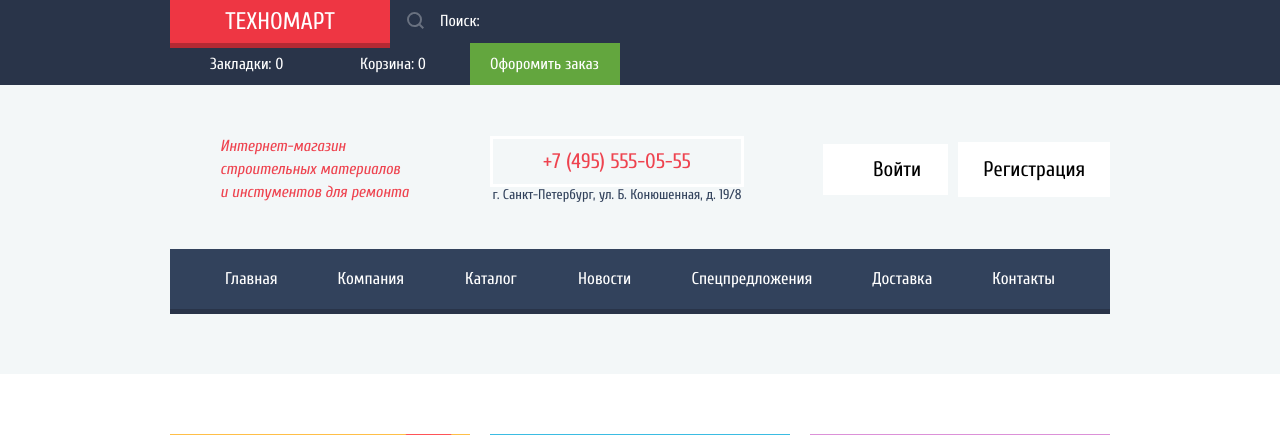
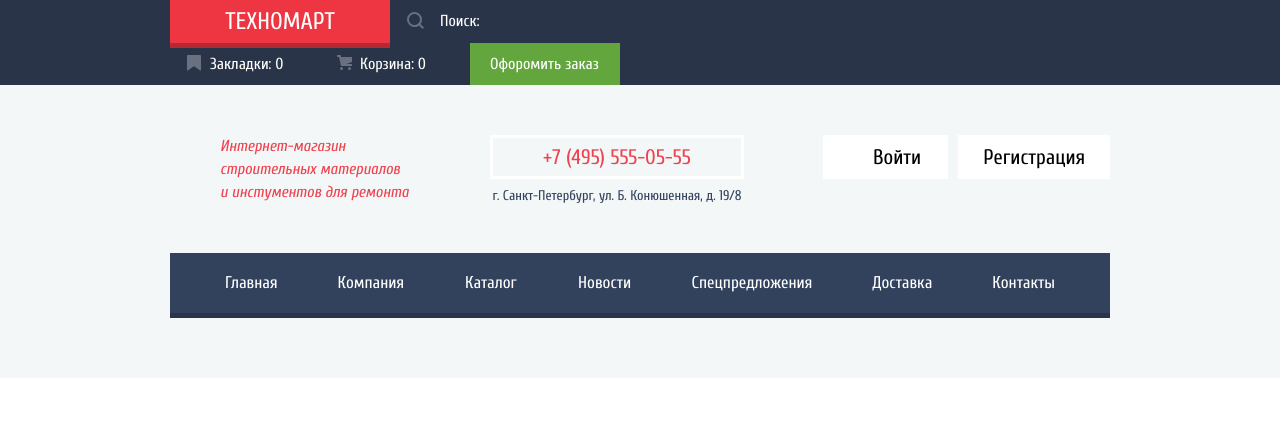
Before and after one commit to nyasquirrel/technomart, a PHP site: page / in a window 1280 px wide. Shown: the top 435 px of the page. Run offline with PHP 8.4, Linux system fonts and the light colour scheme.

Commit message:
Добавил иконки для закладок и корзины, выровнял шапку

```diff
--- a/css/style-fix.css
+++ b/css/style-fix.css
@@ -92,6 +92,7 @@ em, i {
 	margin: 0;
 }
 .top-menu li {
+	position: relative;
 	width: 150px;
 	display: inline-block;
 	list-style: none;
@@ -101,15 +102,15 @@ em, i {
 .top-menu li:last-child {
 	margin-right: 0;
 }
-.top-menu li a {
+.top-menu a {
 	display: block;
 	padding: 12px 30px 12px 40px;
 	white-space: nowrap;
 }
-.top-menu li a:hover {
+.top-menu a:hover {
 	background-color: #212a3a;
 }
-.top-menu li a:active {
+.top-menu a:active {
 	background-color: #161d29;
 }
 
@@ -122,6 +123,29 @@ em, i {
 }
 .top-menu li:last-child a:active {
 	background-color: #518534;
+}
+.top-menu__icons {
+	position: absolute;
+	top: 12px;
+	left: 17px;
+}
+.icon-bookmark {
+	fill: rgba(255, 255, 255, 0.3);
+}
+a:hover .icon-bookmark {
+	fill: rgba(255, 255, 255, 1);
+}
+a:active .icon-bookmark {
+	fill: rgba(255, 255, 255, 0.5);
+}
+.icon-cart {
+	fill: rgba(255, 255, 255, 0.3);
+}
+a:hover .icon-cart {
+	fill: rgba(255, 255, 255, 1);
+}
+a:active .icon-cart {
+	fill: rgba(255, 255, 255, 0.5);
 }
 .logo {
 	width: 220px;
@@ -179,7 +203,7 @@ em, i {
 	display: flex;
 	flex: 1 0 auto;
 	width: 940px;
-	align-items: center;
+	align-items: flex-start;
 	margin-bottom: 45px;
 }
 .title-text {
@@ -188,6 +212,7 @@ em, i {
 	padding: 0 50px;
 	color: #ee434f;
 	line-height: 23px;
+	font-size: 16px;
 }
 .title-contacts {
 	display: flex;
@@ -195,10 +220,11 @@ em, i {
 }
 .title-number {
 	border: 3px solid #fff;
+	margin-bottom: 5px;
 }
 .title-number a {
 	display: block;
-	padding: 10px 50px;
+	padding: 7px 50px;
 	text-decoration: none;
 	text-align: center;
 	color: #ee434f;
@@ -223,20 +249,22 @@ em, i {
 }
 .login a {
 	display: block;
-	padding: 13px 27px 13px 50px;
+	padding: 10px 27px 10px 50px;
 	background-color: #fff;
 }
 .title-address {
 	text-align: center;
 	color: #32425c;
 	font-size: 14px;
+	line-height: 24px;
+	vertical-align: baseline;
 }
 .registration {
 	margin-left: 10px;
 }
 .registration a {
 	display: block;
-	padding: 15px 25px;
+	padding: 10px 25px;
 	background-color: #fff;
 }
 nav {
--- a/index.php
+++ b/index.php
@@ -25,12 +25,18 @@
 					</div>
 					<ul class="top-menu">
 						<li class="top-btn">
-							<span class="icon-bookmark"></span>
-							<a href="#" title="Закладки">Закладки: 0</a>
+							<a href="#" title="Закладки">
+								<span class="top-menu__icons">
+								<svg class="icon-bookmark" xmlns="http://www.w3.org/2000/svg" width="14" height="16" viewBox="0 0 14 16"><path d="M14 15c0 .55-.368.741-.818.426l-5.363-3.765c-.45-.315-1.187-.315-1.637 0L.818 15.426C.368 15.741 0 15.55 0 15V1c0-.55.45-1 1-1h12c.55 0 1 .45 1 1v14z"/></svg>
+								</span>
+							Закладки: 0</a>
 						</li>
 						<li class="top-btn">
-							<span class="icon-basket"></span>
-							<a href="#" title="Корзина">Корзина: 0</a>
+							<a href="#" title="Корзина">
+								<span class="top-menu__icons">
+								<svg class="icon-cart" xmlns="http://www.w3.org/2000/svg" width="15" height="15" viewBox="0 0 15 15"><circle cx="4.5" cy="13.5" r="1.5"/><circle cx="12.5" cy="13.5" r="1.5"/><path d="M15 2H4.07l-.422-2H0v2h2.031l1.985 9H15V9H9.441L15 6.951z"/></svg>
+								</span>
+							Корзина: 0</a>
 						</li>
 						<li class="top-btn green">
 							<a href="#">Офоромить заказ</a>
```
